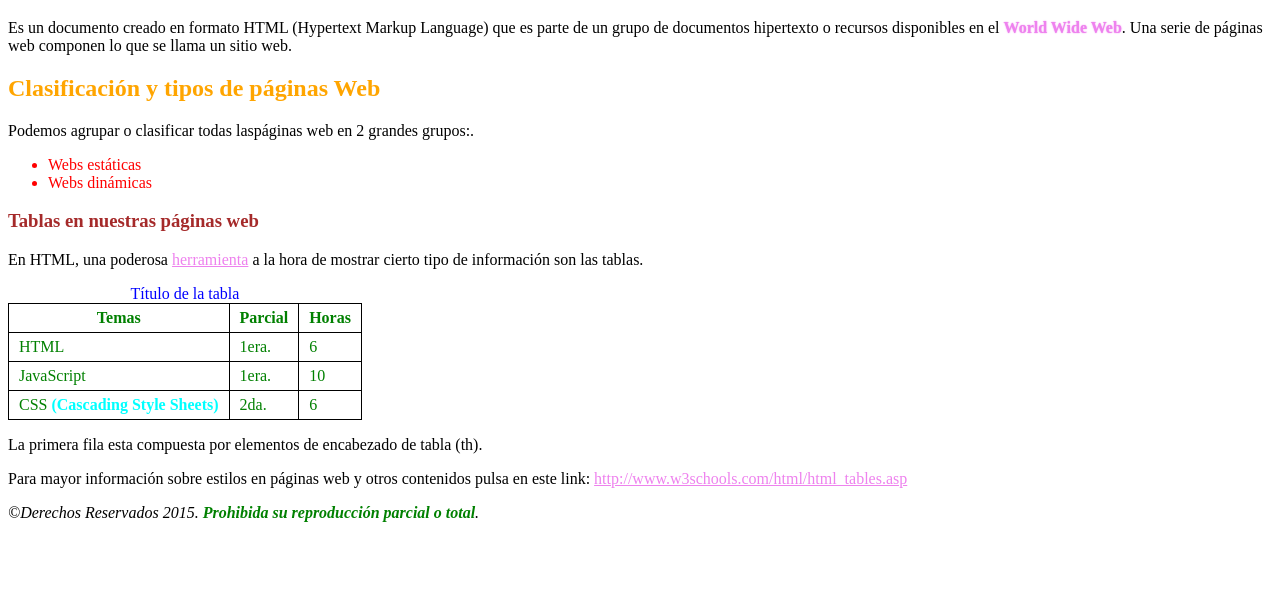
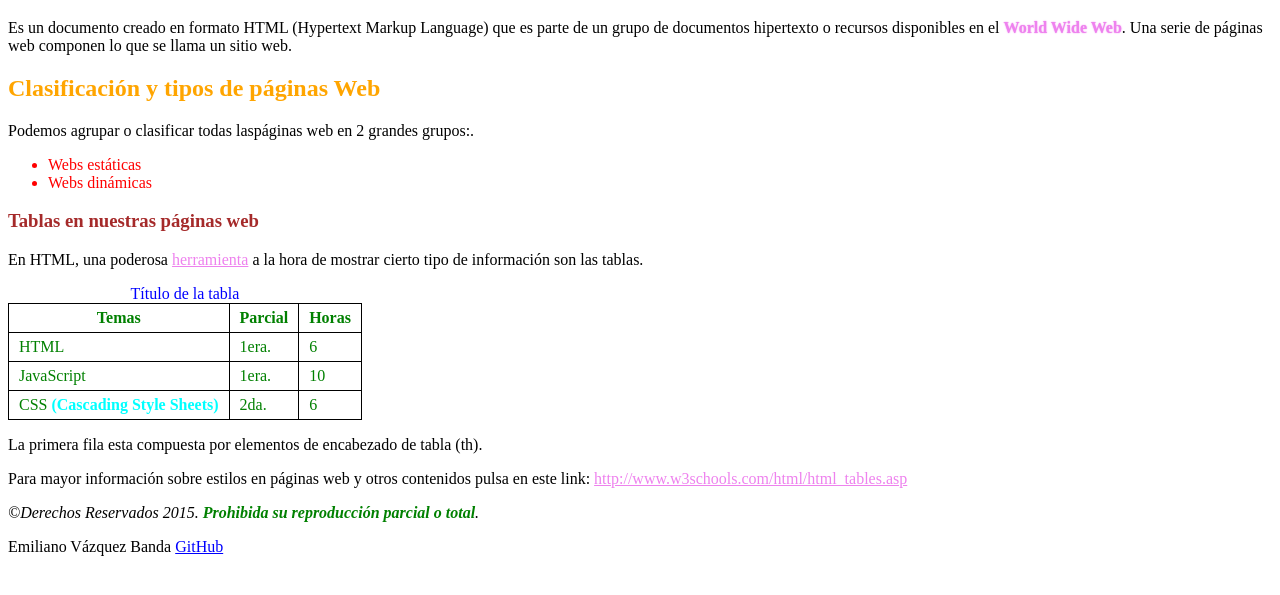
Before and after one commit to McChama/Actividad-10-PW, a plain HTML site: page index.html in a window 1280 px wide. Shown: the part 61-656 px from the top of the page. Drawn offline with Linux system fonts and the light colour scheme.

Commit message:
Update index.html

```diff
--- a/index.html
+++ b/index.html
@@ -73,5 +73,6 @@
         </span>
     </p>
 
+        <p id="Git">Emiliano V&aacutezquez Banda <a href="https://github.com/McChama">GitHub</a></p>
 </body>
 </html>
```
